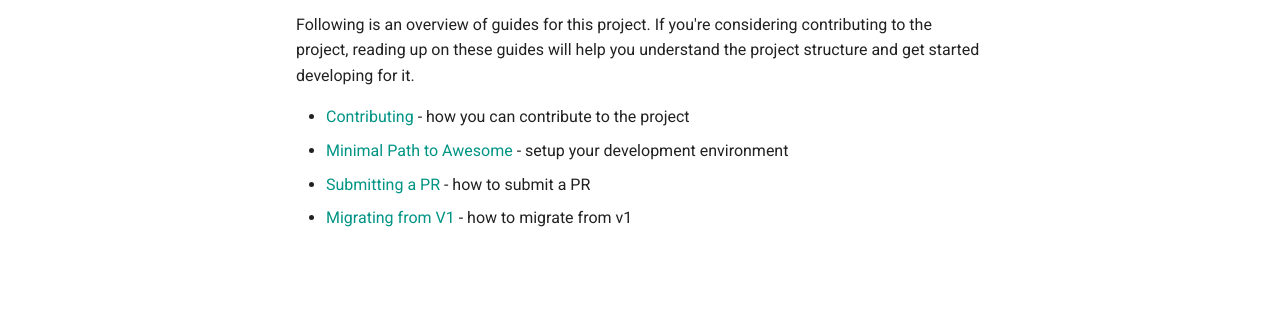
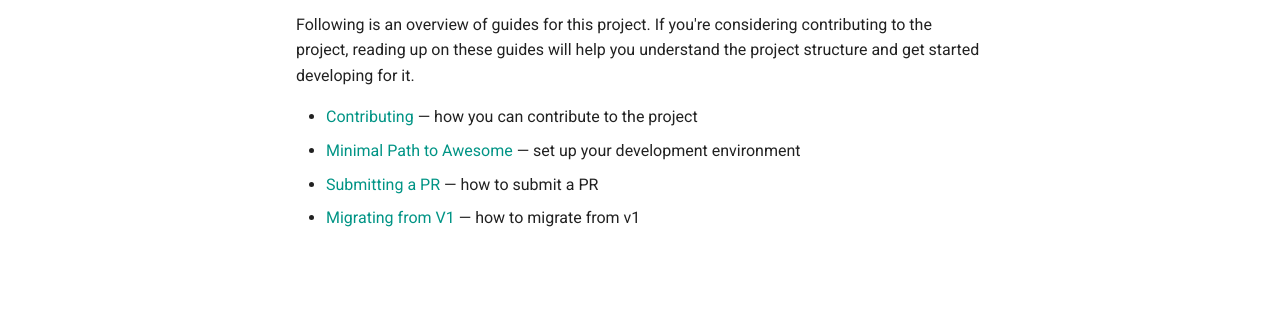
Before and after one commit to pnp/sp-dev-fx-property-controls, an MkDocs documentation site: the page built from docs/documentation/docs/guides/index.md, in a window 1280 px wide. Shown: the part 313-629 px from the top of the page. Built offline with MkDocs 1.6.1 and Material for MkDocs 9.7.7, drawn with Linux system fonts in a browser that asks for light colours; comment, search, counter and statistics services are not loaded.

Commit message:
Minor typos and styles

```diff
--- a/docs/documentation/docs/guides/index.md
+++ b/docs/documentation/docs/guides/index.md
@@ -2,7 +2,7 @@
 
 Following is an overview of guides for this project. If you're considering contributing to the project, reading up on these guides will help you understand the project structure and get started developing for it.
 
-- [Contributing](./contributing.md) - how you can contribute to the project
-- [Minimal Path to Awesome](./mpa.md) - setup your development environment
-- [Submitting a PR](./submitting-pr.md) - how to submit a PR
-- [Migrating from V1](./migrate-from-v1.md) - how to migrate from v1
+- [Contributing](./contributing.md) — how you can contribute to the project
+- [Minimal Path to Awesome](./mpa.md) — set up your development environment
+- [Submitting a PR](./submitting-pr.md) — how to submit a PR
+- [Migrating from V1](./migrate-from-v1.md) — how to migrate from v1
```
Also changed, not shown: docs/documentation/docs/beta.md (+3 -3 lines), docs/documentation/docs/getting-started.md (+3 -3 lines), docs/documentation/docs/guides/contributing.md (+6 -4 lines), docs/documentation/docs/guides/migrate-from-v1.md (+2 -2 lines), docs/documentation/docs/guides/submitting-pr.md (+6 -5 lines).
